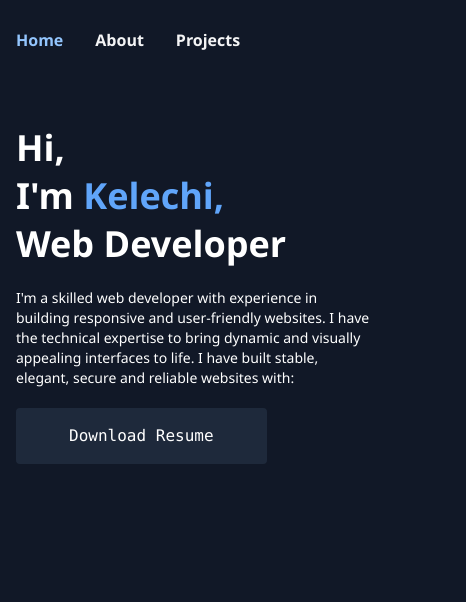
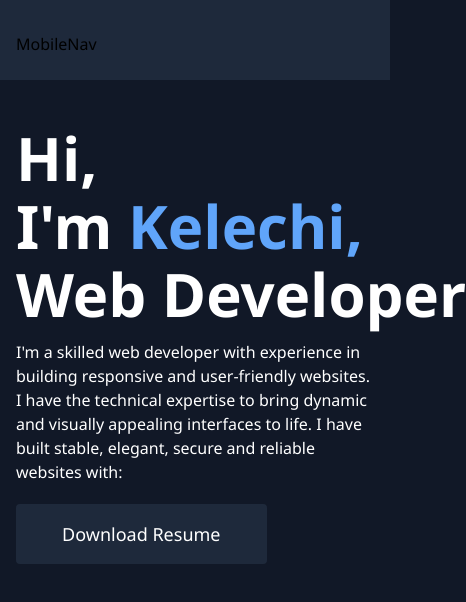
Before and after one commit to Kelechi095/Portfolio, a React (Vite) app: page / in a window 390 px wide. Shown: the top 602 px of the page, 466 px wide, since content can reach past the window. Built offline with nearby package versions, Linux system fonts and the light colour scheme.

Commit message:
modified styling

```diff
--- a/src/App.tsx
+++ b/src/App.tsx
@@ -5,11 +5,15 @@ import About from "./Pages/About";
 import Projects from "./Pages/Projects";
 import Contact from "./Pages/Contact";
 import NavProvider from "./components/providers/NavProvider";
+import Navbar from "./components/Navbar";
+import MobileNav from "./components/MobileNav";
 
 function App() {
   return (
     <NavProvider>
       <BrowserRouter>
+      <Navbar />
+      <MobileNav />
         <Routes>
           <Route path="/" element={<Home />} />
           <Route path="/about" element={<About />} />
--- a/src/Pages/Home.tsx
+++ b/src/Pages/Home.tsx
@@ -1,4 +1,4 @@
-import Navbar from "../components/Navbar.tsx";
+
 
 import Wrapper from "../components/Wrapper";
 
@@ -7,25 +7,24 @@ export default function Home() {
     <Wrapper>
       <div className="grid grid-cols-1 gap-6 md:gap-1">
         <div className="h-screen">
-          <Navbar />
-          <section className="mt-12 md:mt-16 flex flex-col justify-between max-h-screen">
+          <section className="mt-12 md:mt-16 flex justify-center flex-col">
             <div>
-              <p className="text-4xl md:text-6xl font-bold lg:text-5xl text-[#fff]">
+              <p className="text-6xl md:text-6xl font-bold lg:text-7xl text-[#fff]">
                 Hi,
               </p>
-              <h1 className=" text-4xl font-bold md:text-6xl md:font-bold lg:text-7xl text-[#fff] whitespace-nowrap">
+              <h1 className=" text-6xl font-bold md:text-6xl md:font-bold lg:text-7xl text-[#fff] whitespace-nowrap">
                 I'm{" "}
                 <span className="text-blue-400 mt-2 inline-block">
                   Kelechi,
                 </span>
               </h1>
-              <h1 className=" text-4xl md:text-6xl font-bold lg:text-7xl text-[#fff] mt-2 whitespace-nowrap">
+              <h1 className=" text-6xl md:text-6xl font-bold lg:text-7xl text-[#fff] mt-2 whitespace-nowrap">
                 Web Developer
               </h1>
             </div>
 
             <div>
-              <p className="max-w-[100%] md:max-w-[70%] text-[#fff] text-sm md:text-lg mt-6">
+              <p className="max-w-[100%] md:max-w-[70%] text-white text-base md:text-lg mt-4">
                 {/*  I build simple, accessible and mobile responsive websites for individuals and companies. I also create and integrate APIs into web apps that help keep data in sync, automate tasks and enhance productivity. Additionally, I provide continous support for existing projects which may include fixes, updates and development of additional functionality or features.
                  */}{" "}
                 I'm a skilled web developer with experience in building
@@ -39,8 +38,9 @@ export default function Home() {
             <p className="font-semibold text-white text-sm md:text-[17px] mt-1">Phone: <span className="text-blue-200 font-normal">+2348137031311</span></p>
            */}
 
+
             <div>
-              <button className="p-4 bg-slate-800 text-white mt-5 text-base font-medium md:text-xl w-[70%] md:w-[40%] rounded hover:bg-slate-700 transition duration-300 font-mono">
+              <button className="p-4 bg-slate-800 text-white mt-5 text-lg md:text-xl w-[70%] md:w-[30%] rounded hover:bg-slate-700 transition duration-300">
                 Download Resume
               </button>
             </div>
--- /dev/null
+++ b/src/components/MobileNav.tsx
@@ -0,0 +1,9 @@
+
+
+const MobileNav = () => {
+  return (
+    <div className='py-8 px-4 h-[80px] sticky left-0 top-0 md:hidden bg-slate-800'>MobileNav</div>
+  )
+}
+
+export default MobileNav
--- a/src/components/Nav.tsx
+++ /dev/null
@@ -1,11 +0,0 @@
-import Navbar from "./Navbar";
-
-const Nav = () => {
-  return (
-    <>
-      <Navbar />
-    </>
-  );
-};
-
-export default Nav;
--- a/src/components/Navbar.tsx
+++ b/src/components/Navbar.tsx
@@ -7,7 +7,7 @@ const Navbar = () => {
     "text-slate-800 hover:text-cyan-600 text-zinc-100 hover:text-neutral-400";
 
   return (
-    <nav className="sticky top-0 left-0 z-10 bg-gray-900 h-20 w-full flex items-center">
+    <nav className="absolute top-0 left-0 z-10 bg-transparent h-screen w-[80px] hidden md:flex flex-col justify-center  items-center">
       <ul className="flex justify-start text-base gap-8 text-slate-800 items-center">
         <NavLink
           to="/"
--- a/src/index.css
+++ b/src/index.css
@@ -10,7 +10,7 @@ label {
 
 @layer components {
   .main {
-    @apply px-4 md:px-20 min-h-screen;
+    @apply px-4 md:px-32 md:py-16 min-h-screen;
   }
 
   .logo-title {
```
